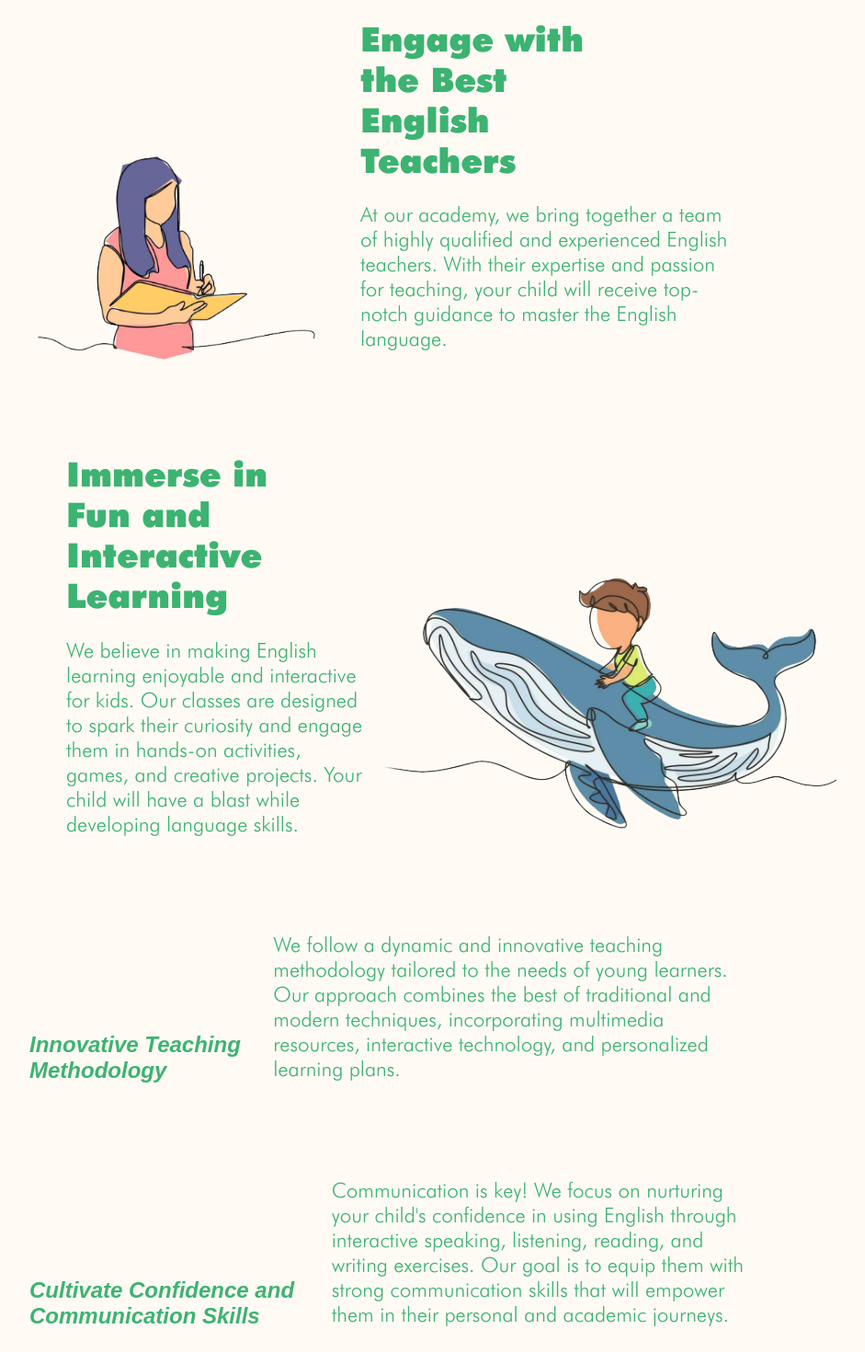
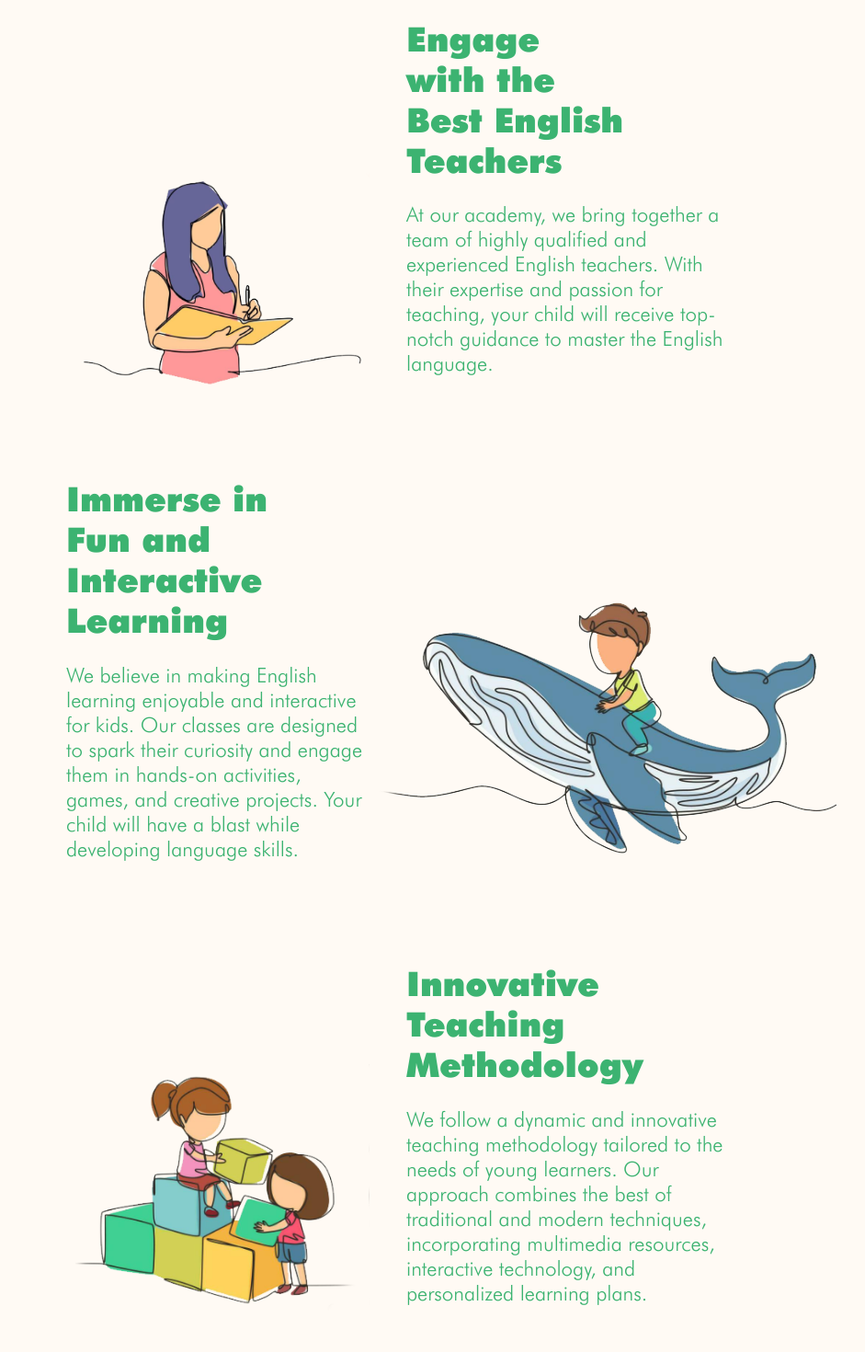
Before and after one commit to bbogomilov1/enlighten, a React (Create React App) app: page / in a window 1280 px wide. Shown: the part 1120-2590 px from the top of the page at 92% size, without its empty margins (218-1159 px from the left). Built offline with nearby package versions, Linux system fonts and the light colour scheme.

Commit message:
styled third reason in home-about-us

```diff
--- a/src/components/home/HomeAboutUs.js
+++ b/src/components/home/HomeAboutUs.js
@@ -1,6 +1,7 @@
 import styles from "./HomeAboutUs.module.css";
 import TeacherImg from "../../static/Screenshot 2023-05-31 151624.png";
 import WhaleImg from "../../static/Screenshot 2023-05-31 162209.png";
+import CubesImg from "../../static/Screenshot 2023-05-31 164607.png";
 
 function HomeAboutUs() {
   return (
@@ -38,13 +39,18 @@ function HomeAboutUs() {
         </div>
       </div>
       <div className={styles.info}>
-        <h2>Innovative Teaching Methodology</h2>
-        <p>
-          We follow a dynamic and innovative teaching methodology tailored to
-          the needs of young learners. Our approach combines the best of
-          traditional and modern techniques, incorporating multimedia resources,
-          interactive technology, and personalized learning plans.
-        </p>
+        <div className={styles.image}>
+          <img src={CubesImg} alt="cubes" />
+        </div>
+        <div className={styles.reasonTwo}>
+          <h2>Innovative Teaching Methodology</h2>
+          <p>
+            We follow a dynamic and innovative teaching methodology tailored to
+            the needs of young learners. Our approach combines the best of
+            traditional and modern techniques, incorporating multimedia
+            resources, interactive technology, and personalized learning plans.
+          </p>
+        </div>
       </div>
       <div className={styles.info}>
         <h2>Cultivate Confidence and Communication Skills</h2>
--- a/src/components/home/HomeAboutUs.module.css
+++ b/src/components/home/HomeAboutUs.module.css
@@ -36,7 +36,7 @@
   font-family: "Futura PT bold", sans-serif;
   font-size: 2.3rem;
   font-style: normal;
-  width: 60%;
+  width: 65%;
   margin-bottom: 0px;
 }
 
@@ -70,5 +70,6 @@
 }
 
 .image img {
+  padding-left: 50px;
   width: 320px;
 }
```
Also changed, not shown: src/static/Screenshot 2023-05-31 164607.png (added).
